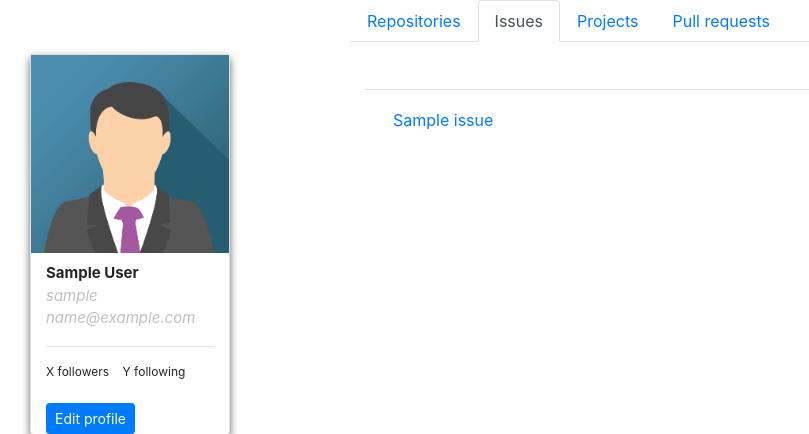
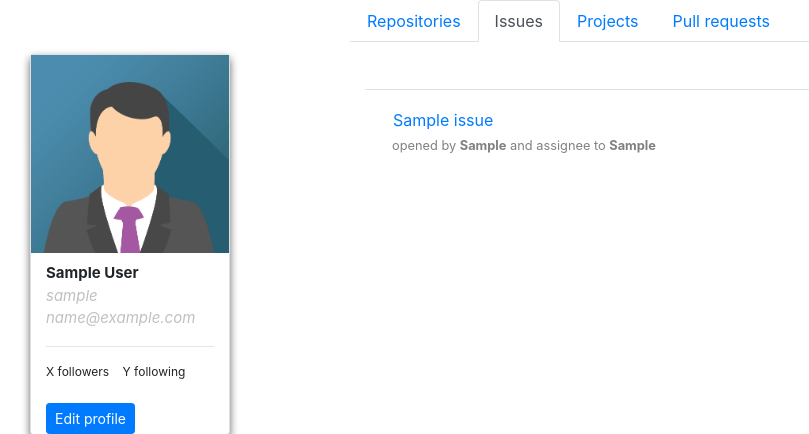
Before and after one commit to marijamilanovic/UksGitHub, a Django app: page /home/profile in a window 1280 px wide, after a click on "Issues". Shown: the part 66-500 px from the top of the page, without its empty margins (0-809 px from the left). Run offline with Django 3.2, Linux system fonts and the light colour scheme; a user stored in the database is signed in; tables that the repository leaves empty hold one stand-in row (values such as "Sample post"); some libraries are stand-ins or nearby versions.

Commit message:
[Feature] modified Issue model

```diff
--- a/Uks/home/templates/home/profile.html
+++ b/Uks/home/templates/home/profile.html
@@ -75,7 +75,12 @@
                 <tbody>
                     {% for issue in my_issues %}
                         <tr>
-                            <td><a  class="nav-link">{{issue.issue_title}}</a></td>
+                            <td>
+                                <a  class="nav-link">{{issue.issue_title}}</a>
+                                <small style="margin-left: 15px;color: gray;">
+                                    opened by <b>{{issue.opened_by}}</b> and assignee to <b>{{issue.assignee}}</b>
+                                </small>
+                            </td>
                         </tr>
                     {% endfor %}
                 </tbody>
--- a/Uks/issue/models.py
+++ b/Uks/issue/models.py
@@ -14,6 +14,8 @@ class Issue(models.Model):
     issue_title = models.CharField(max_length=50, default='')
     description = models.CharField(max_length=50, default='')
     state = models.CharField(max_length=20, choices=ISSUE_STATE, default=OPENED)
+    opened_by = models.CharField(max_length=50, default='')
+    assignee = models.CharField(max_length=50, default='')
     repository = models.ForeignKey(to=Repository, on_delete=models.CASCADE)
     pullrequests = models.ManyToManyField(Pullrequest)
 
--- a/Uks/issue/views.py
+++ b/Uks/issue/views.py
@@ -13,4 +13,7 @@ def  issues_by_repo(request, id):
 def  issues_by_user(request):
     issues_by_user = Issue.objects.all()
     # todo: fix method
+    # get all repos by logged user
+    # get all issues by repo
+    # get opened by logged user AND assignee
     return render(request, 'issue.html', {'issues_by_user':issues_by_user})
```
Also changed, not shown: Uks/issue/migrations/0001_initial.py.
